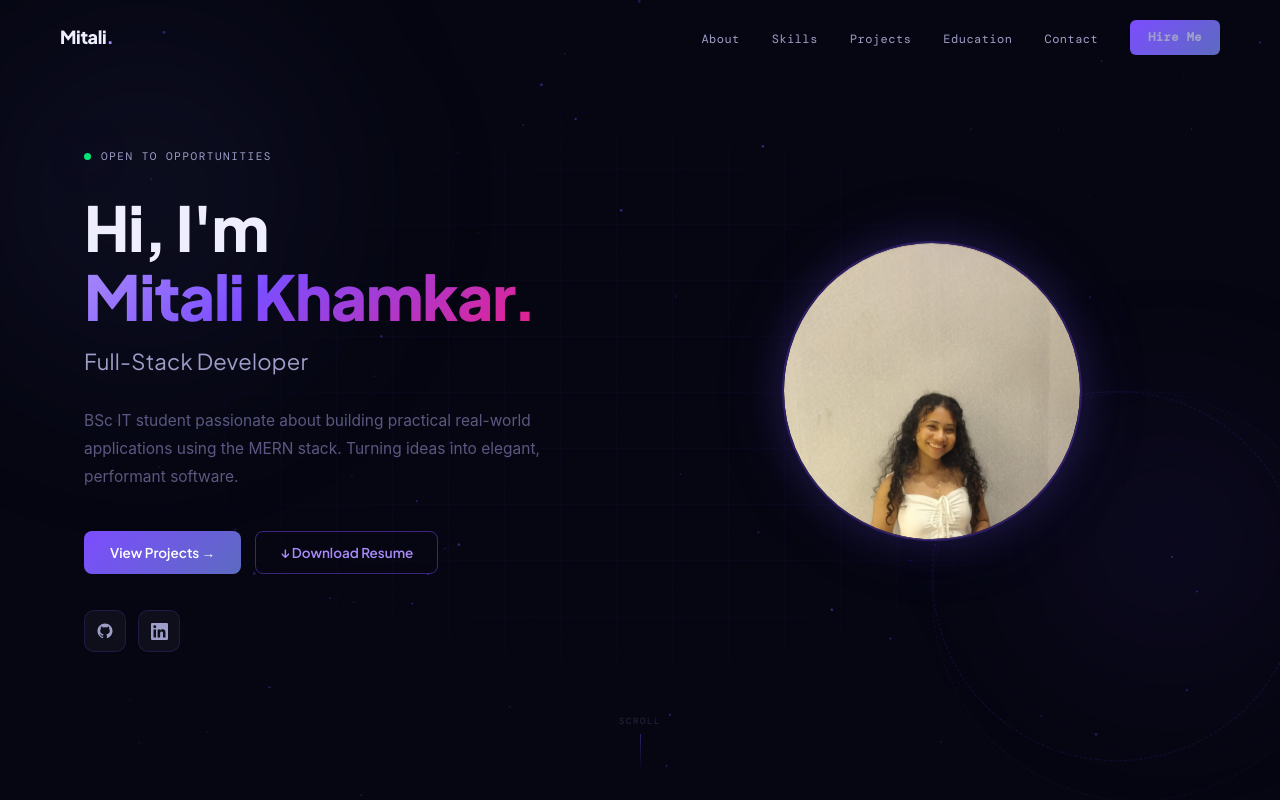
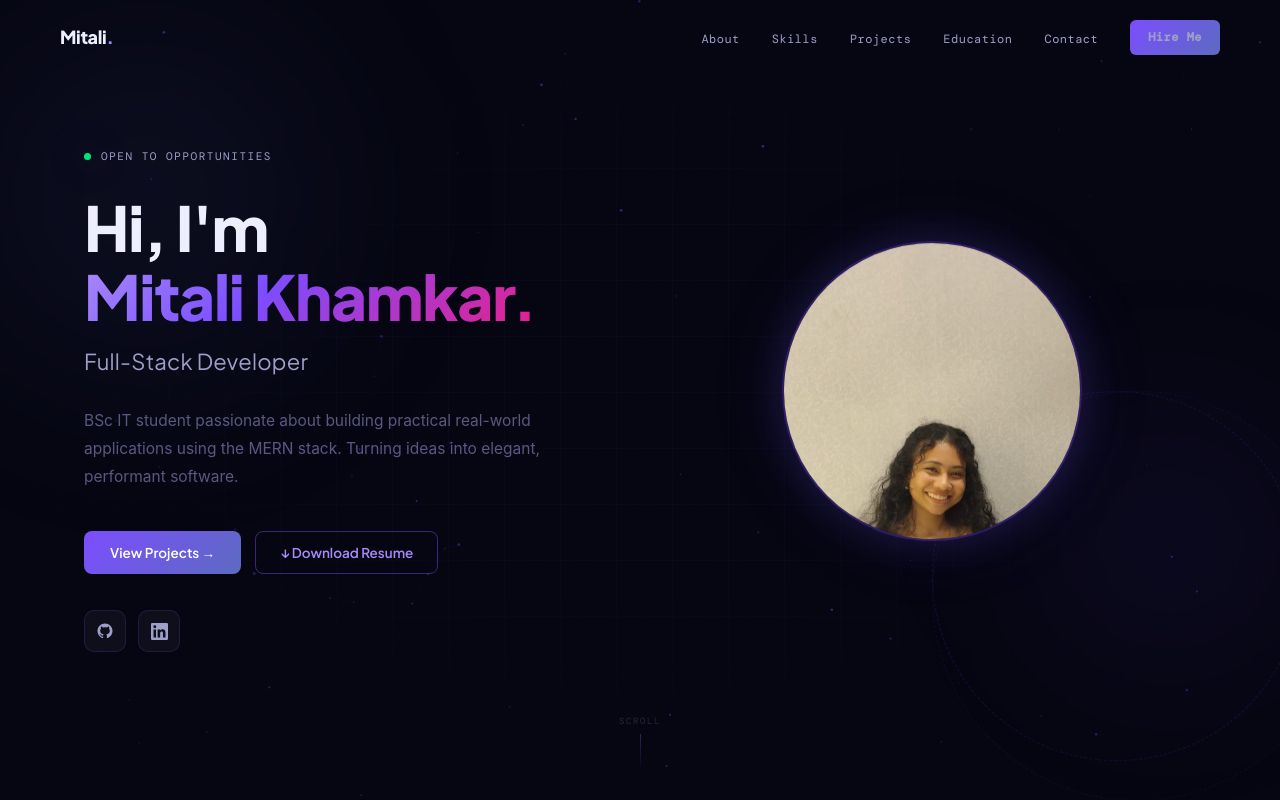
Before and after one commit to mitalikhamkar/mitali-portfolio, a React (Create React App) app: page / in a window 1280 px wide. Shown: the top 800 px of the page. Built offline with nearby package versions, Linux system fonts and the light colour scheme.

Commit message:
image error fix

```diff
--- a/src/App.js
+++ b/src/App.js
@@ -691,15 +691,16 @@ function DeveloperPhoto() {
       src={src}
       alt="Mitali Khamkar — Full-Stack Developer"
       style={{
-        width: "100%",
-        height: "100%",
+        width: "140%",
+        height: "140%",
         objectFit: "cover",
-        objectPosition: "center top",
-        borderRadius: "50%",
-        maxWidth: "100%",
+        objectPosition: "center 15%",
+        position: "absolute",
+        top: "50%",
+        left: "50%",
+        transform: "translate(-50%, -38%)",
       }}
       onError={() => {
-        // Try .jpg if .jpeg fails
         if (src === "/mitali-photo.jpeg") setSrc("/mitali-photo.jpg");
       }}
       loading="eager"
```
